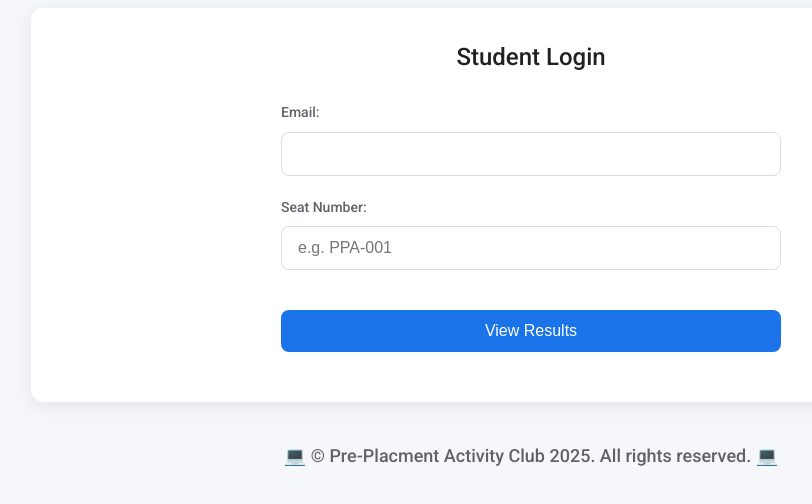
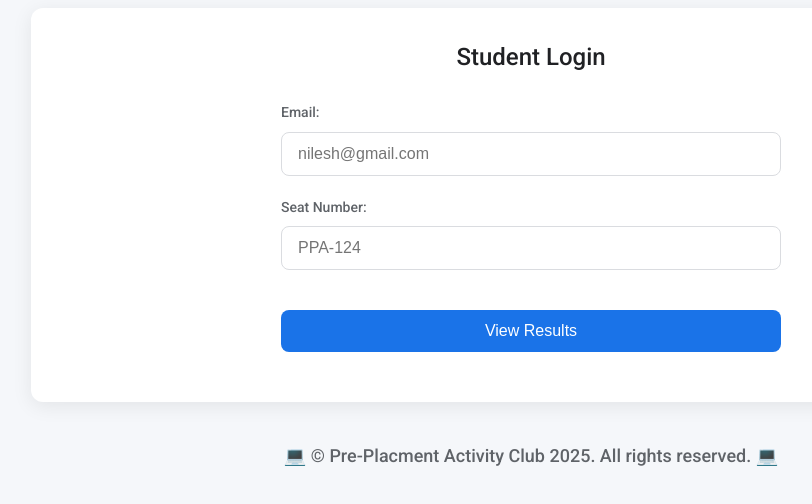
Before and after one commit to nilesh2454/PPA-Apti-Test-Result, a plain HTML site: page index.html in a window 1280 px wide. Shown: the part 142-646 px from the top of the page, without its empty margins (109-921 px from the left). Drawn offline with nearby package versions, Linux system fonts and the light colour scheme; sample sign-in values are in the browser's storage; files whose address does not match are found by name.

Commit message:
Update index.html

```diff
--- a/index.html
+++ b/index.html
@@ -27,11 +27,11 @@
             <form id="loginForm">
                 <div class="form-group">
                     <label for="email">Email:</label>
-                    <input type="email" id="email" name="email" required>
+                    <input type="email" id="email" name="email" placeholder="nilesh@gmail.com" required>
                 </div>
                 <div class="form-group">
                     <label for="seatNo">Seat Number:</label>
-                    <input type="text" id="seatNo" name="seatNo" placeholder="e.g. PPA-001" required>
+                    <input type="text" id="seatNo" name="seatNo" placeholder="PPA-124" required>
                 </div>
                 <button type="submit">View Results</button>
             </form>
```
